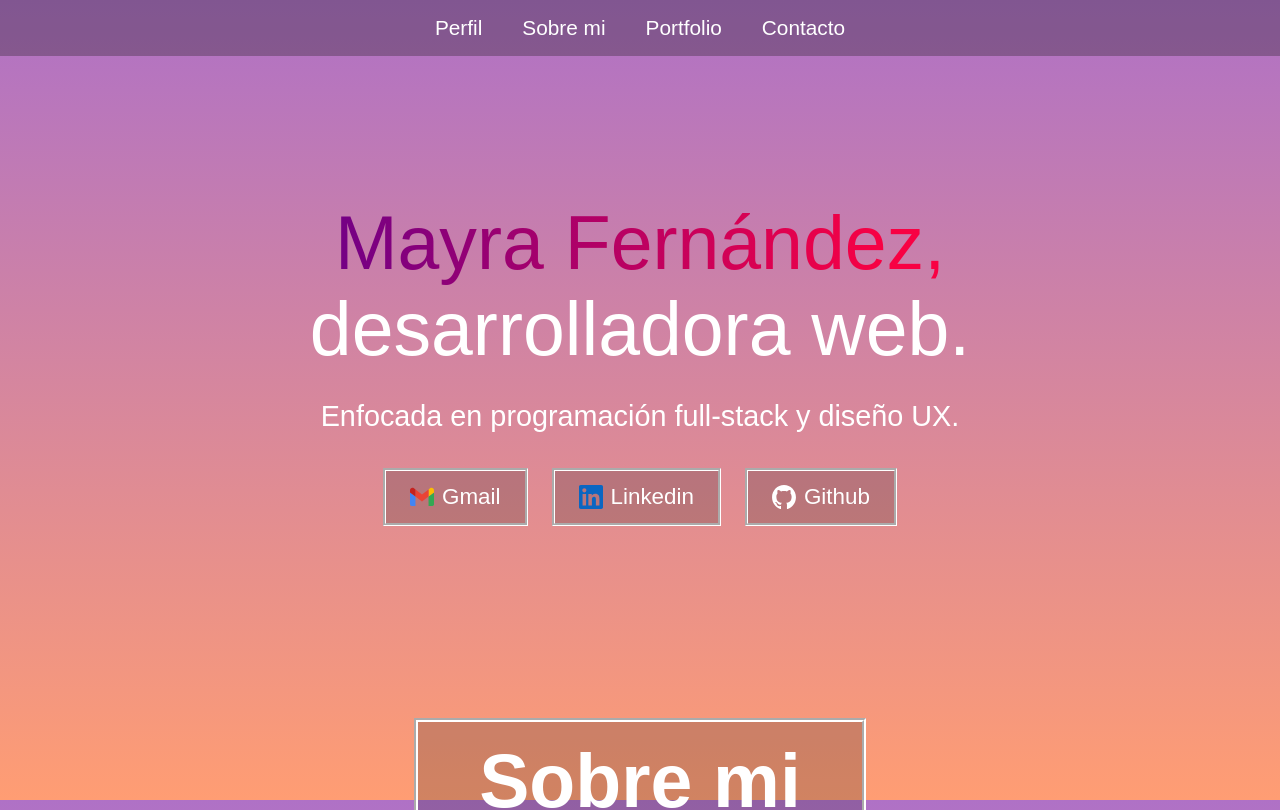
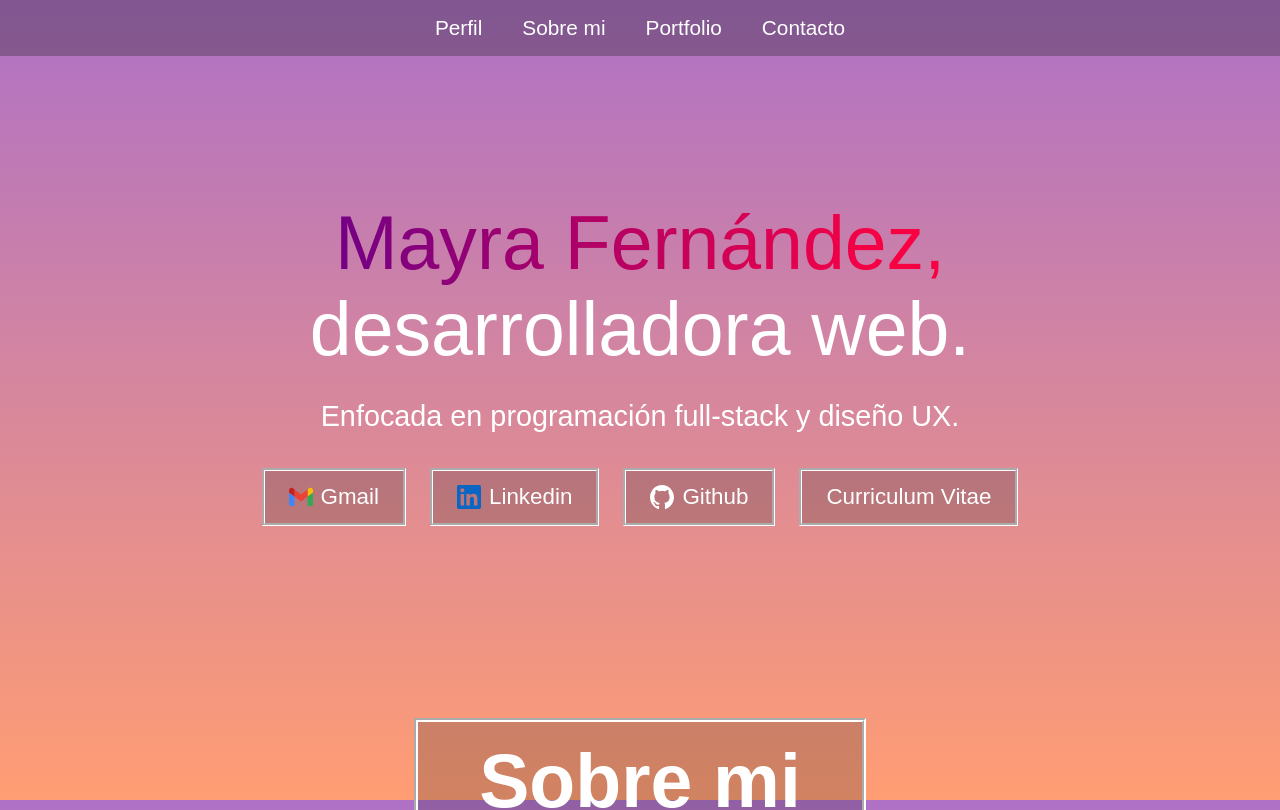
Before and after one commit to may-fernandez/portfolio, a React (Vite) app: page / in a window 1280 px wide. Shown: the top 810 px of the page. Built offline with nearby package versions, Linux system fonts and the light colour scheme; a web font is replaced by a local one.

Commit message:
Feat: Agrega Cv al Hero

```diff
--- a/src/Components/Hero/Hero.jsx
+++ b/src/Components/Hero/Hero.jsx
@@ -3,7 +3,7 @@ import "./Hero.css";
 import linkedin_logo from "../../assets/linkedin_logo.svg";
 import logo_github from '../../assets/logo_github.svg'
 import gmail_logo from "../../assets/gmail_logo.svg";
-
+import cv_pdf from '../../assets/Mayra-Fernandez_CV.pdf';
 const Hero = () => {
   return (
     <div className="hero">
@@ -33,6 +33,12 @@ const Hero = () => {
             Github
           </a>
         </div>
+
+        <div className="hero-resume">
+          <a href={cv_pdf} target="_blank" rel="noopener noreferrer" className="a-hero">
+            Curriculum Vitae
+          </a>
+        </div>
       </div>
     </div>
   );
```
Also changed, not shown: 1 other file (tests, documents, lock files or other folders).
